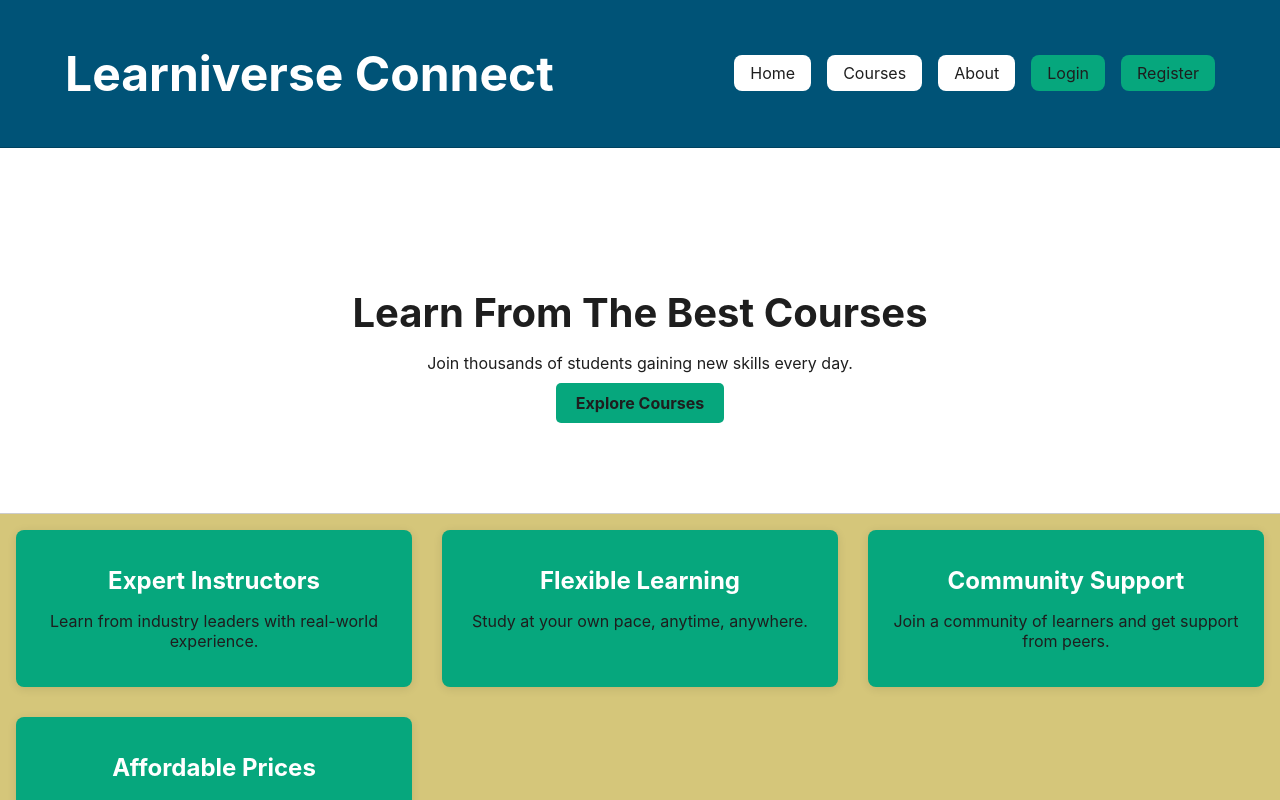
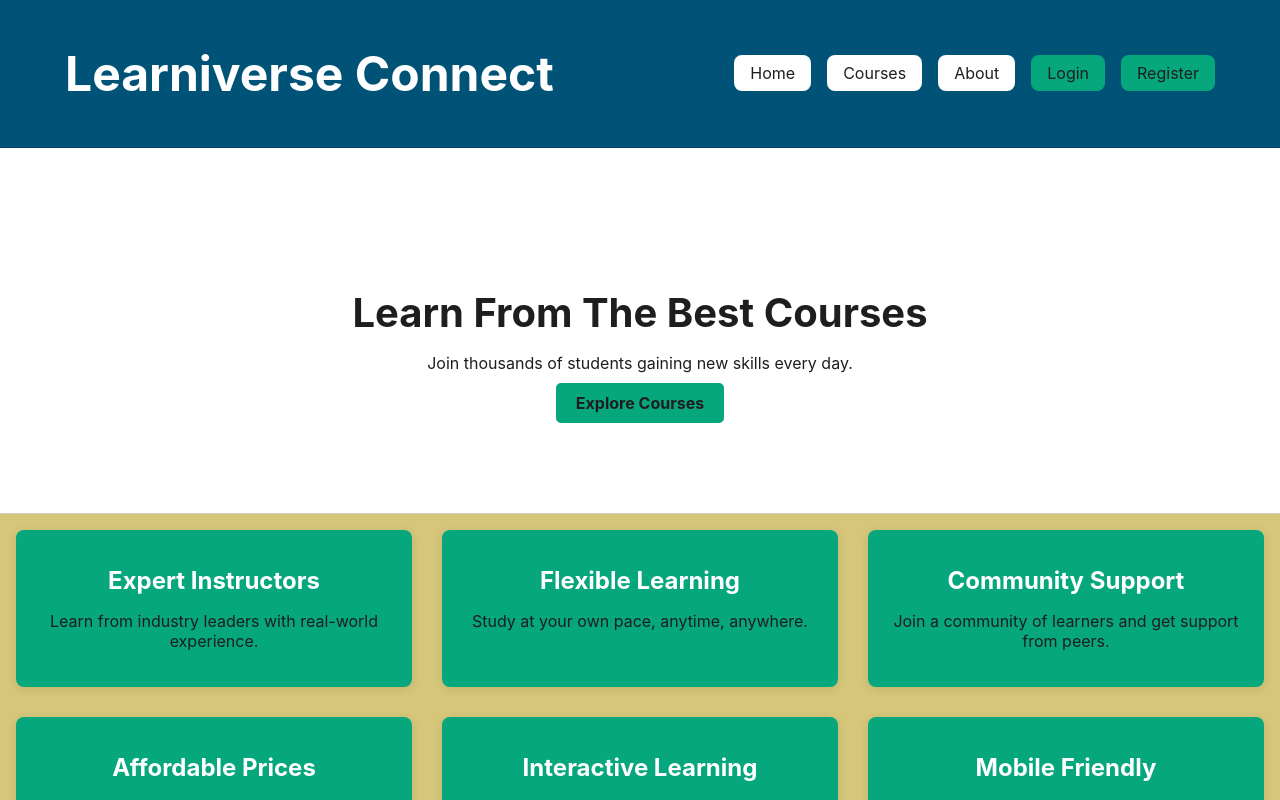
Before and after one commit to wkhaddon/Group13-AppdevAndWebtech, a React (Vite) app in the folder frontend/learniverse-connect/: page / in a window 1280 px wide. Built offline with nearby package versions, Linux system fonts and the light colour scheme; no server answers.

Commit message:
added more cards for features

```diff
--- a/frontend/learniverse-connect/src/components/Features.jsx
+++ b/frontend/learniverse-connect/src/components/Features.jsx
@@ -19,6 +19,14 @@ function Features() {
 				<h2>Affordable Prices</h2>
 				<p>Access high-quality courses at an affordable cost.</p>
 			</article>
+			<article className={styles.feature}>
+				<h2>Interactive Learning</h2>
+				<p>Engage with interactive content and hands-on projects.</p>
+			</article>
+			<article className={styles.feature}>
+				<h2>Mobile Friendly</h2>
+				<p>Learn on the go with our mobile-friendly platform.</p>
+			</article>
 		</section>
 	);
 }
```
